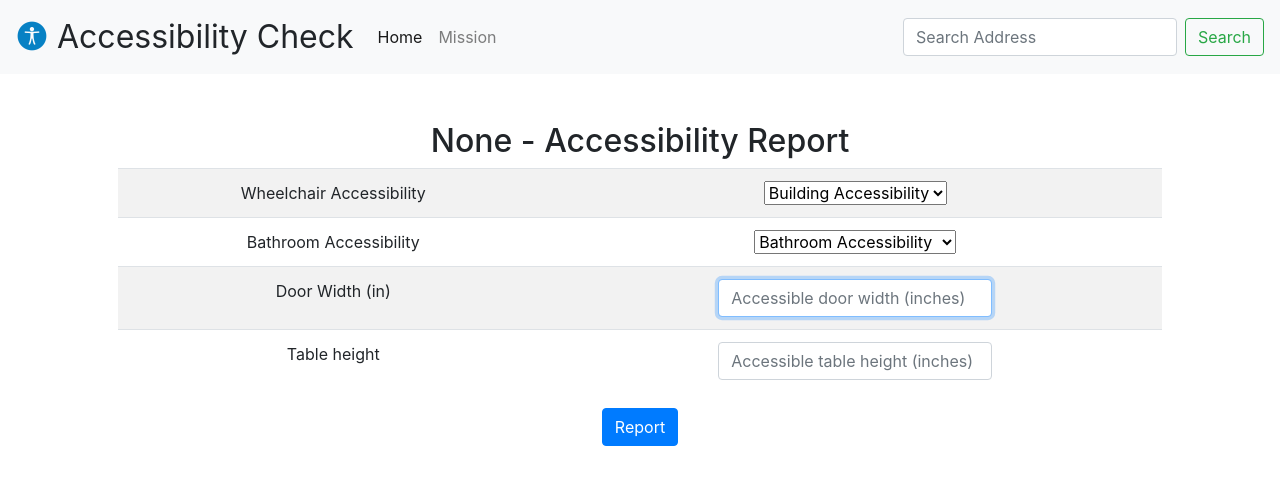
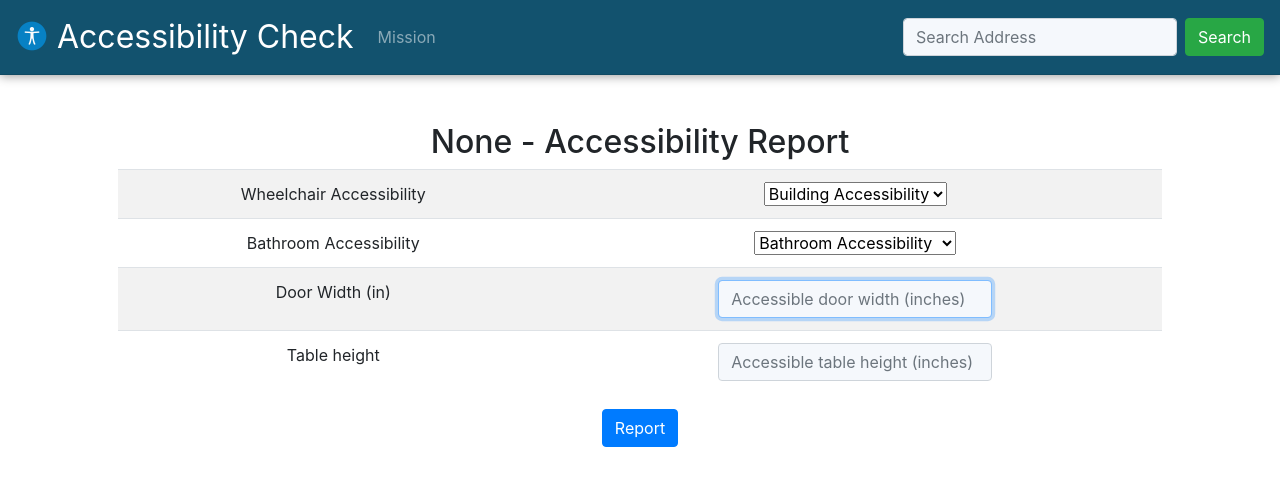
Before and after one commit to SlowMealCheese/accessibility-app, a Flask app: page /report in a window 1280 px wide. Shown: the top 494 px of the page. Run offline with Flask 2, Linux system fonts and the light colour scheme; some libraries are stand-ins or nearby versions.

Commit message:
Stylistic changes

```diff
--- a/static/styles.css
+++ b/static/styles.css
@@ -1,7 +1,35 @@
+.card-body {
+    /* background-color: #f5f8fc !important; */
+}
+
+.btn-primary {
+    background-color: #007bff !important;
+}
+
+.card {
+    margin:1em;
+    /* box-shadow: 0px 3px 3px #dddddd; */
+}
+
+input {
+    background-color: #f5f8fc !important;
+}
+
+.bg-dark{
+    border-bottom: .5px solid rgba(0,0,0,.1);
+    box-shadow: 0px 1px 10px #999;
+    background-color: #12526e !important;
+}
+
+.navbar-toggler {
+    border-color: rgba(0,0,0,.3);
+}
+
 nav .navbar-brand
 {
     /* size for brand */
     font-size: xx-large;
+    color: #fff !important;
 }
 
 /* colors for brand */
--- a/templates/index.html
+++ b/templates/index.html
@@ -13,6 +13,7 @@
     </form>
 
     {% if success_message %}
+        <br/>
         <h3>{{ success_message }}</h3>
     {% endif %}
 
--- a/templates/layout.html
+++ b/templates/layout.html
@@ -27,8 +27,8 @@
     <body>
 
 
-        <nav class="navbar navbar-expand-lg navbar-light bg-light">
-            <a class="navbar-brand">
+        <nav class="navbar navbar-expand-lg navbar-dark bg-dark">
+            <a class="navbar-brand" href="/">
                 <img src="/static/accessibility.png" style="height:1em;display: inline-block;margin-top: -6px;">
                 Accessibility Check
             </a>
@@ -38,23 +38,22 @@
 
         <div class="collapse navbar-collapse" id="navbarSupportedContent">
             <ul class="navbar-nav mr-auto">
-                <li class="nav-item active">
-                    <a class="nav-link" href="/">Home</a>
-                </li>
                 <li class="nav-item">
                     <a class="nav-link" href="/mission">Mission</a>
                 </li>
             </ul>
             <form class="form-inline my-2 my-lg-0" action='/' method="POST">
                 <input id="mapsearch" class="form-control mr-sm-2" type="text" placeholder="Search Address" aria-label="Search" name='searchAddress'>
-                <button class="btn btn-outline-success my-2 my-sm-0" type="submit">Search</button>
+                <button class="btn btn-success" type="submit">Search</button>
             </form>
           </div>
         </nav>
 
-        <main class="container p-5">
-            {% block main %}{% endblock %}
-        </main>
+        <div class="main-outer">
+            <main class="container p-5">
+                {% block main %}{% endblock %}
+            </main>
+        </div>
 
     </body>
 
--- a/templates/searched.html
+++ b/templates/searched.html
@@ -8,7 +8,7 @@
     <iframe width="600" height="450" frameborder="0" style="border:0" src="https://www.google.com/maps/embed/v1/search?key={{key}}&q={{query}}"></iframe>
 
 	{% for place in places %}
-	<div class="card" style="margin-bottom:1em">
+	<div class="card bg-light text-dark">
 		<div class="card-body">
 			<h5 class="card-title">{{ place["name"] }}</h5>
 			<p class="card-text">{{ place["address"] }}</p>
```
